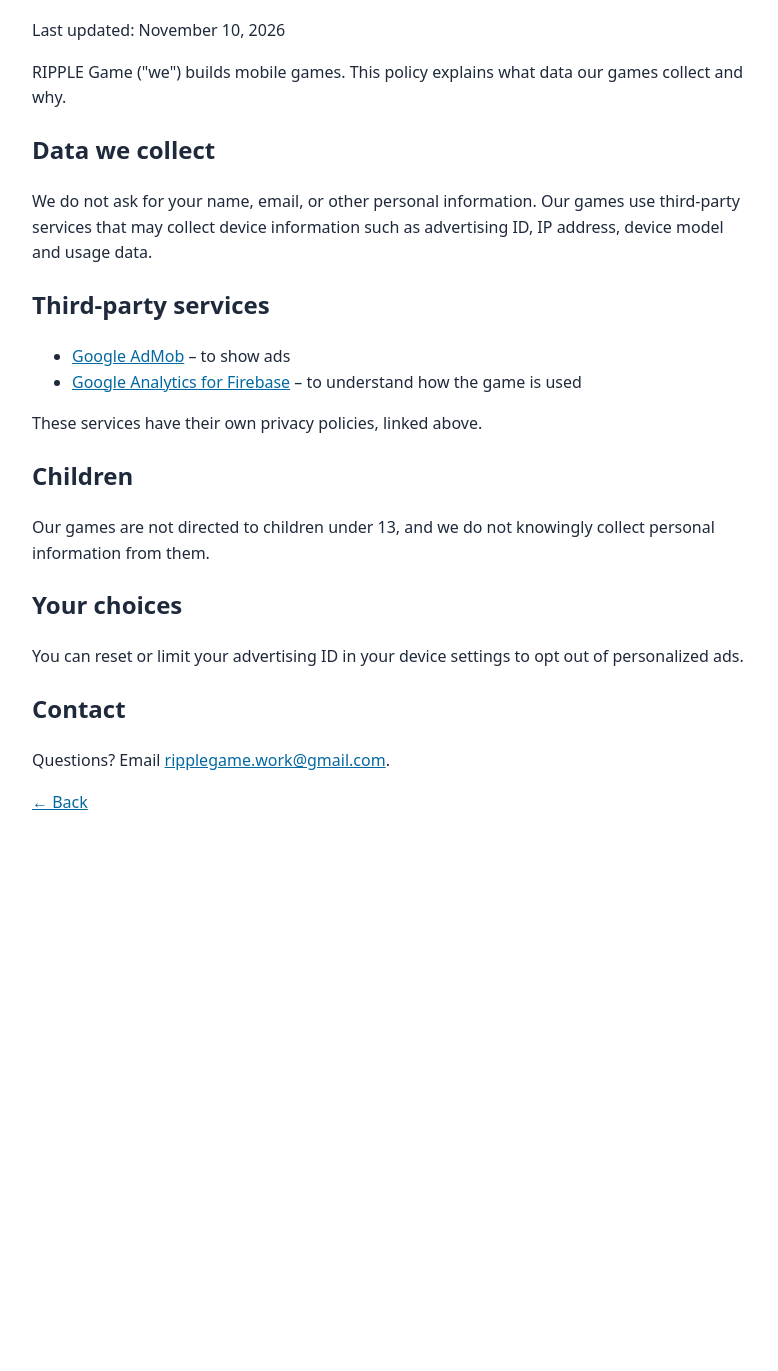
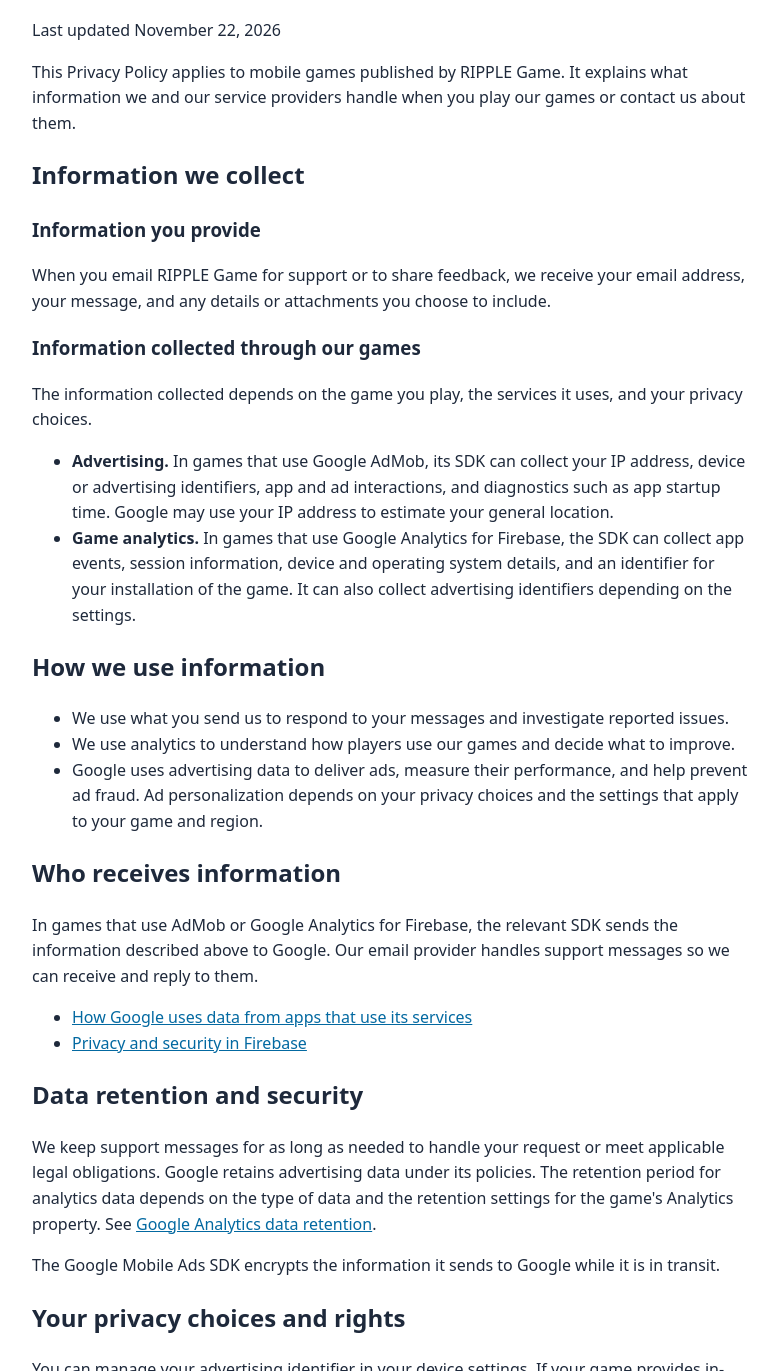
Before and after one commit to RIPPLE-Game/ripple-game.github.io, a plain HTML site: page privacy.html in a window 1280 px wide. Shown: the part 100-1471 px from the top of the page, without its empty margins (248-1026 px from the left). Before the commit the page ends 955 px from the top, so only its background shows below. Drawn offline with Linux system fonts and the light colour scheme.

Commit message:
Update shared mobile game privacy policy

```diff
--- a/privacy.html
+++ b/privacy.html
@@ -12,30 +12,73 @@
   </style>
 </head>
 <body>
-  <h1>Privacy Policy</h1>
-  <p>Last updated: November 10, 2026</p>
+  <main>
+    <h1>Privacy Policy</h1>
+    <p>Last updated <time datetime="2026-11-22">November 22, 2026</time></p>
 
-  <p>RIPPLE Game ("we") builds mobile games. This policy explains what data our games collect and why.</p>
+    <p>This Privacy Policy applies to mobile games published by RIPPLE Game. It explains what
+      information we and our service providers handle when you play our games or contact us about them.</p>
 
-  <h2>Data we collect</h2>
-  <p>We do not ask for your name, email, or other personal information. Our games use third-party services that may collect device information such as advertising ID, IP address, device model and usage data.</p>
+    <h2>Information we collect</h2>
+    <h3>Information you provide</h3>
+    <p>When you email RIPPLE Game for support or to share feedback, we receive your email address,
+      your message, and any details or attachments you choose to include.</p>
 
-  <h2>Third-party services</h2>
-  <ul>
-    <li><a href="https://policies.google.com/privacy">Google AdMob</a> – to show ads</li>
-    <li><a href="https://firebase.google.com/support/privacy">Google Analytics for Firebase</a> – to understand how the game is used</li>
-  </ul>
-  <p>These services have their own privacy policies, linked above.</p>
+    <h3>Information collected through our games</h3>
+    <p>The information collected depends on the game you play, the services it uses, and your privacy choices.</p>
+    <ul>
+      <li><strong>Advertising.</strong> In games that use Google AdMob, its SDK can collect your IP
+        address, device or advertising identifiers, app and ad interactions, and diagnostics such as
+        app startup time. Google may use your IP address to estimate your general location.</li>
+      <li><strong>Game analytics.</strong> In games that use Google Analytics for Firebase, the SDK can
+        collect app events, session information, device and operating system details, and an identifier
+        for your installation of the game. It can also collect advertising identifiers depending on the settings.</li>
+    </ul>
 
-  <h2>Children</h2>
-  <p>Our games are not directed to children under 13, and we do not knowingly collect personal information from them.</p>
+    <h2>How we use information</h2>
+    <ul>
+      <li>We use what you send us to respond to your messages and investigate reported issues.</li>
+      <li>We use analytics to understand how players use our games and decide what to improve.</li>
+      <li>Google uses advertising data to deliver ads, measure their performance, and help prevent ad fraud.
+        Ad personalization depends on your privacy choices and the settings that apply to your game and region.</li>
+    </ul>
 
-  <h2>Your choices</h2>
-  <p>You can reset or limit your advertising ID in your device settings to opt out of personalized ads.</p>
+    <h2>Who receives information</h2>
+    <p>In games that use AdMob or Google Analytics for Firebase, the relevant SDK sends the information
+      described above to Google. Our email provider handles support messages so we can receive and reply to them.</p>
+    <ul>
+      <li><a href="https://policies.google.com/technologies/partner-sites">How Google uses data from apps that use its services</a></li>
+      <li><a href="https://firebase.google.com/support/privacy">Privacy and security in Firebase</a></li>
+    </ul>
 
-  <h2>Contact</h2>
-  <p>Questions? Email <a href="mailto:ripplegame.work@gmail.com">ripplegame.work@gmail.com</a>.</p>
+    <h2>Data retention and security</h2>
+    <p>We keep support messages for as long as needed to handle your request or meet applicable legal
+      obligations. Google retains advertising data under its policies. The retention period for analytics
+      data depends on the type of data and the retention settings for the game's Analytics property.
+      See <a href="https://support.google.com/analytics/answer/7667196?hl=en">Google Analytics data retention</a>.</p>
+    <p>The Google Mobile Ads SDK encrypts the information it sends to Google while it is in transit.</p>
 
-  <p><a href="index.html">← Back</a></p>
+    <h2>Your privacy choices and rights</h2>
+    <p>You can manage your advertising identifier in your device settings. If your game provides
+      in-game privacy controls, you can use them to review, change, or withdraw your advertising consent.</p>
+    <p>You can <a href="#contact">contact us</a> to request access to, correction of, or deletion of
+      personal information we hold about you. Include the game name and what you would like us to do.
+      Depending on the law where you live, you may also be able to object to or restrict certain uses
+      of your information or request a copy in a portable format.</p>
+
+    <h2>Children's privacy</h2>
+    <p>Our games are intended for a general audience. If you are a parent or guardian and believe a
+      child under 13 has provided us with personal information, please contact us so we can review
+      the request and remove the information where appropriate.</p>
+
+    <h2>Changes to this policy</h2>
+    <p>We post updates on this page and revise the date above when the policy changes.</p>
+
+    <h2 id="contact">Contact</h2>
+    <p>For privacy questions or requests, email RIPPLE Game at
+      <a href="mailto:ripplegame.work@gmail.com">ripplegame.work@gmail.com</a>.</p>
+
+    <p><a href="index.html">← Back to RIPPLE Game</a></p>
+  </main>
 </body>
 </html>
```
